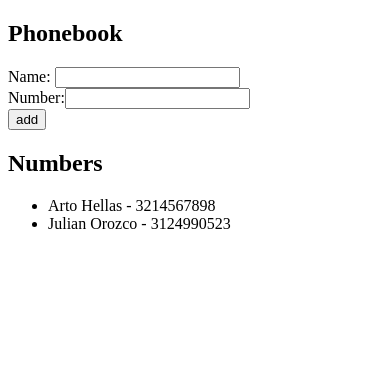
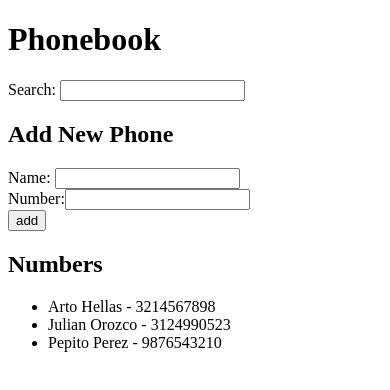
Before and after one commit to camilord-end/bootcamp, a React (Vite) app in the folder part2/phonebook/: page / in a window 390 px wide. Shown: the top 390 px of the page. Built offline with nearby package versions, Linux system fonts and the light colour scheme.

Commit message:
2.9*: The Phonebook Step4

```diff
--- a/part2/phonebook/src/App.jsx
+++ b/part2/phonebook/src/App.jsx
@@ -3,6 +3,7 @@ import { useState } from "react";
 const App = () => {
   const [newName, setNewName] = useState("");
   const [phone, setPhone] = useState("");
+  const [filter, setFilter] = useState("");
   const [persons, setPersons] = useState([
     {
       name: "Arto Hellas",
@@ -12,6 +13,10 @@ const App = () => {
       name: "Julian Orozco",
       phone: "3124990523",
     },
+    {
+      name: "Pepito Perez",
+      phone: "9876543210",
+    },
   ]);
 
   const handleChange = (event) => {
@@ -20,6 +25,10 @@ const App = () => {
 
   const handlePhoneChange = (event) => {
     setPhone(event.target.value);
+  };
+
+  const handleFilterChange = (event) => {
+    setFilter(event.target.value);
   };
 
   const handleSubmit = (event) => {
@@ -41,7 +50,11 @@ const App = () => {
 
   return (
     <div className="container">
-      <h2 className="tittle">Phonebook</h2>
+      <h1 className="tittle">Phonebook</h1>
+      <div className="filter">
+        Search: <input onChange={handleFilterChange} value={filter} />
+      </div>
+      <h2 className="subtittle">Add New Phone</h2>
       <form onSubmit={handleSubmit}>
         <div className="input-name-box">
           Name: <input onChange={handleChange} value={newName} />
@@ -56,13 +69,20 @@ const App = () => {
       </form>
       <h2>Numbers</h2>
       <ul>
-        {persons.map((person) => {
-          return (
-            <li key={person.name}>
-              {person.name} - {person.phone}
-            </li>
-          );
-        })}
+        {persons
+          .filter((person) => {
+            if (person.name.toLowerCase().includes(filter.toLowerCase()))
+              return true;
+          })
+          .map((person) => {
+            return (
+              <li key={person.name}>
+                <span className="name-span">{person.name}</span>
+                {" - "}
+                <span className="phone-span">{person.phone}</span>
+              </li>
+            );
+          })}
       </ul>
     </div>
   );
```
